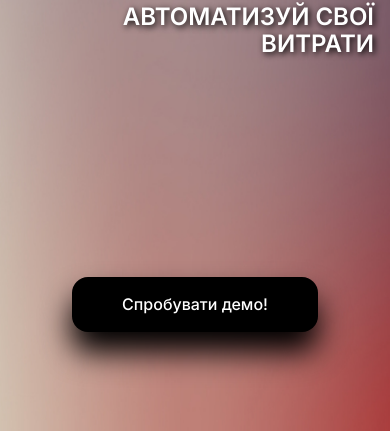
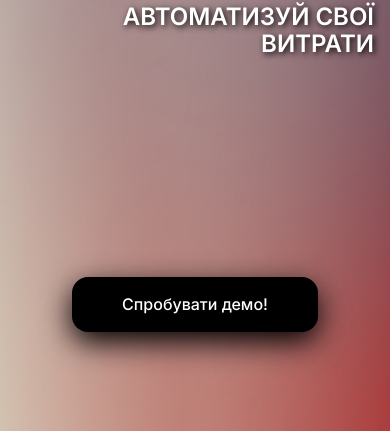
Before and after one commit to serhiipetrash/PA-lending, a website built with Vite: page index.html in a window 390 px wide. Shown: the part 329-773 px from the top of the page. Built offline with nearby package versions, Linux system fonts and the light colour scheme.

Commit message:
small fix hero-section

```diff
--- a/src/main.scss
+++ b/src/main.scss
@@ -58,6 +58,7 @@ html {
       font-size: 2rem;
       color: $primary-color;
       text-align: left;
+      font-weight: 600;
     }
   }
 
@@ -93,7 +94,7 @@ html {
       padding: 1rem 3rem;
       margin: 0;
       background-color: $accent-mobile;
-      box-shadow: 0px 20px 30px $accent-mobile;
+      box-shadow: 0px 10px 30px $accent-mobile;
 
     }
 
```
